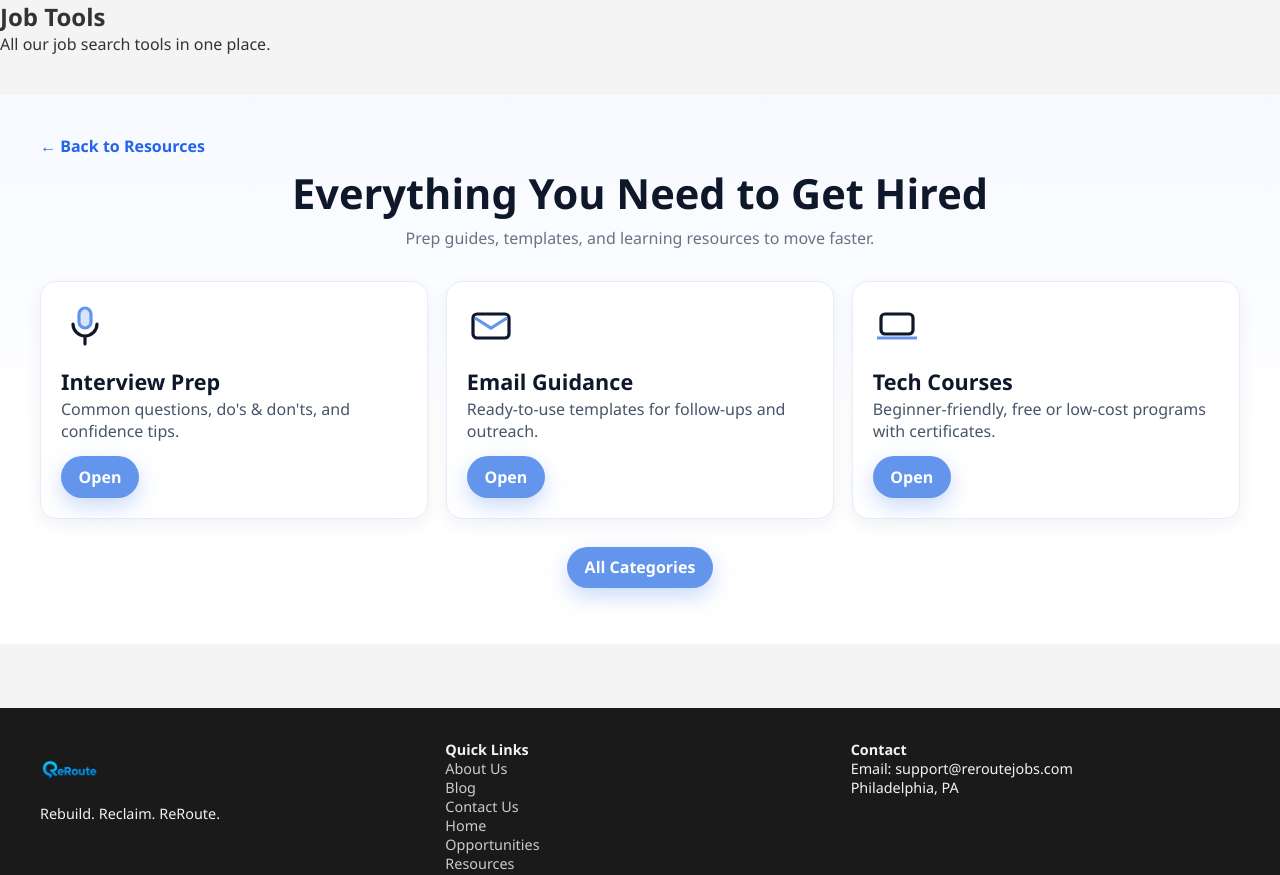
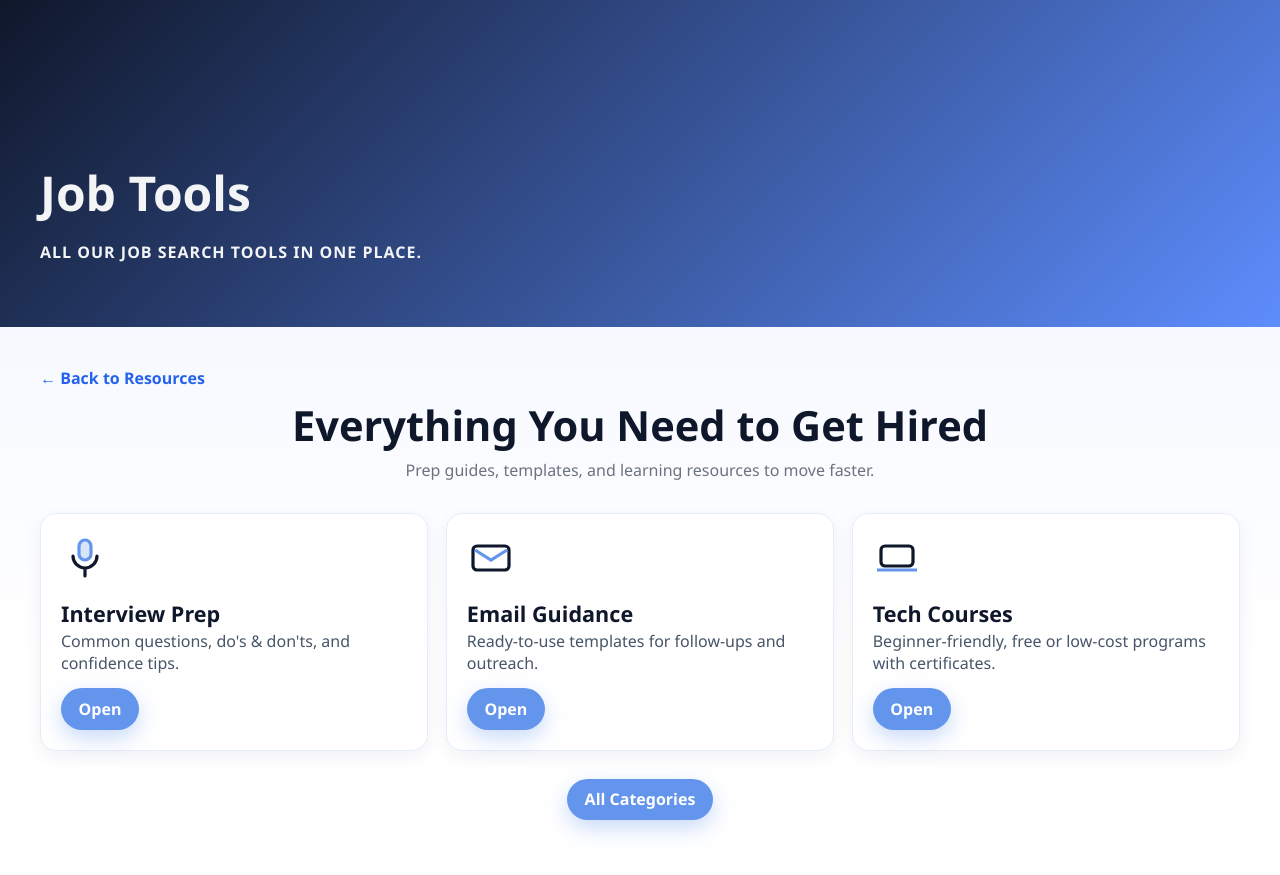
Before and after one commit to jcoffer921/reroute, a Django app: page /resources/job-tools/ in a window 1280 px wide. Shown: the part 72-947 px from the top of the page. Run offline with Django 5.2, Linux system fonts and the light colour scheme; data comes from the database, SQL or seed files in the repository; parts of the project's set-up code (start-up, migrations or seed data) failed here and were passed over.

Commit message:
Job tools section adjustments

```diff
--- a/resources/static/resources/css/job_tools/job_tools.css
+++ b/resources/static/resources/css/job_tools/job_tools.css
@@ -1,6 +1,33 @@
 /* ===== Job Tools Index (Interview Prep, Email Guidance, Tech Courses) ===== */
 /* Extend gradient hero; smooth transition into content */
-.jobtools-hero { padding-bottom: 2.5rem; }
+.jobtools-hero {
+    background: linear-gradient(135deg, #0F172A, #5d8dfd);
+    color: #F3F4F6; /* rich navy blue for contrast */
+    padding: 10rem 2rem 4rem;
+    position: relative;
+    overflow: hidden;
+}
+
+.jobtools-hero-content {
+    max-width: 1200px;
+    margin: 0 auto;
+    text-align: left;
+}
+
+.jobtools-hero h1 {
+    font-size: 3rem;
+    font-weight: 900;
+    margin-bottom: 1rem;
+    color: #F3F4F6;
+}
+
+.jobtools-hero p {
+    font-size: 1rem;
+    text-transform: uppercase;
+    letter-spacing: 1px;
+    font-weight: 600;
+    color: #F3F4F6;
+}
 
 .jobtools-section { background: linear-gradient(180deg, #f6f9ff 0%, #ffffff 60%); padding: 2.5rem 1.25rem 3.5rem; }
 .jobtools-inner { max-width: 1200px; margin: 0 auto; }
--- a/resources/templates/resources/job_tools/index.html
+++ b/resources/templates/resources/job_tools/index.html
@@ -7,8 +7,8 @@
 <link rel="stylesheet" href="{% static 'resources/css/job_tools/job_tools.css' %}">
 
 <!-- Keep blue gradient hero; soften transition into section -->
-<section class="resource-hero jobtools-hero">
-  <div class="resource-hero-content">
+<section class="jobtools-hero">
+  <div class="jobtools-hero-content">
     <h1>Job Tools</h1>
     <p>All our job search tools in one place.</p>
   </div>
```
